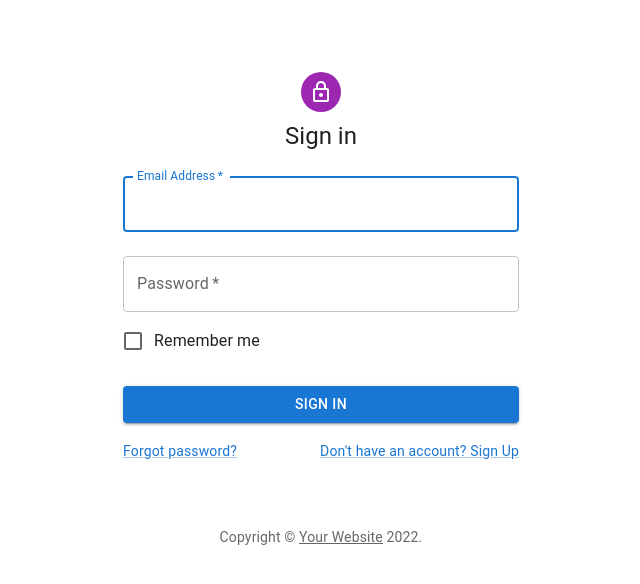
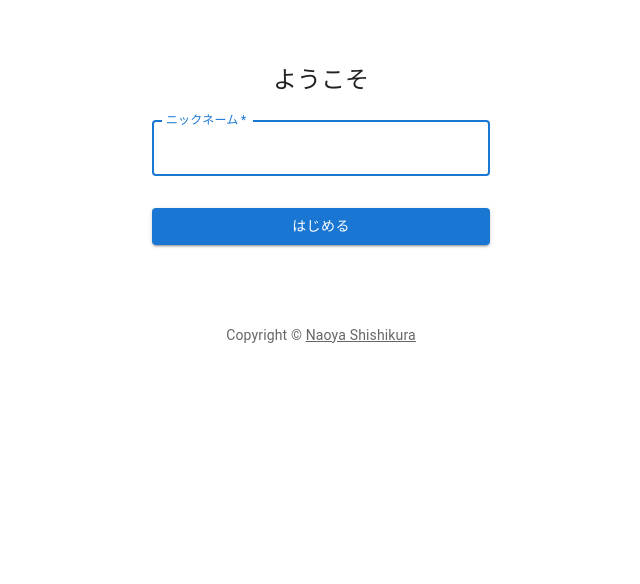
Before and after one commit to peppino708/chat_app, a React (Create React App) app: page / in a window 1280 px wide. Shown: the top 584 px of the page, without its empty margins (319-959 px from the left). Built offline with nearby package versions, Linux system fonts and the light colour scheme.

Commit message:
update signin page

```diff
--- a/src/components/SignIn.tsx
+++ b/src/components/SignIn.tsx
@@ -1,14 +1,9 @@
 import * as React from "react";
-import Avatar from "@mui/material/Avatar";
 import Button from "@mui/material/Button";
 import CssBaseline from "@mui/material/CssBaseline";
 import TextField from "@mui/material/TextField";
-import FormControlLabel from "@mui/material/FormControlLabel";
-import Checkbox from "@mui/material/Checkbox";
 import Link from "@mui/material/Link";
-import Grid from "@mui/material/Grid";
 import Box from "@mui/material/Box";
-import LockOutlinedIcon from "@mui/icons-material/LockOutlined";
 import Typography from "@mui/material/Typography";
 import Container from "@mui/material/Container";
 import { createTheme, ThemeProvider } from "@mui/material/styles";
@@ -22,11 +17,14 @@
       {...props}
     >
       {"Copyright © "}
-      <Link color="inherit" href="https://mui.com/">
-        Your Website
-      </Link>{" "}
-      {new Date().getFullYear()}
-      {"."}
+      <Link
+        color="inherit"
+        href="https://mui.com/"
+        target="_blank"
+        rel="noopener"
+      >
+        Naoya Shishikura
+      </Link>
     </Typography>
   );
 }
@@ -55,11 +53,8 @@
             alignItems: "center",
           }}
         >
-          <Avatar sx={{ m: 1, bgcolor: "secondary.main" }}>
-            <LockOutlinedIcon />
-          </Avatar>
           <Typography component="h1" variant="h5">
-            Sign in
+            ようこそ
           </Typography>
           <Box
             component="form"
@@ -71,25 +66,10 @@
               margin="normal"
               required
               fullWidth
-              id="email"
-              label="Email Address"
-              name="email"
-              autoComplete="email"
+              id="name"
+              label="ニックネーム"
+              name="name"
               autoFocus
-            />
-            <TextField
-              margin="normal"
-              required
-              fullWidth
-              name="password"
-              label="Password"
-              type="password"
-              id="password"
-              autoComplete="current-password"
-            />
-            <FormControlLabel
-              control={<Checkbox value="remember" color="primary" />}
-              label="Remember me"
             />
             <Button
               type="submit"
@@ -97,20 +77,8 @@
               variant="contained"
               sx={{ mt: 3, mb: 2 }}
             >
-              Sign In
+              はじめる
             </Button>
-            <Grid container>
-              <Grid item xs>
-                <Link href="#" variant="body2">
-                  Forgot password?
-                </Link>
-              </Grid>
-              <Grid item>
-                <Link href="#" variant="body2">
-                  {"Don't have an account? Sign Up"}
-                </Link>
-              </Grid>
-            </Grid>
           </Box>
         </Box>
         <Copyright sx={{ mt: 8, mb: 4 }} />
```
